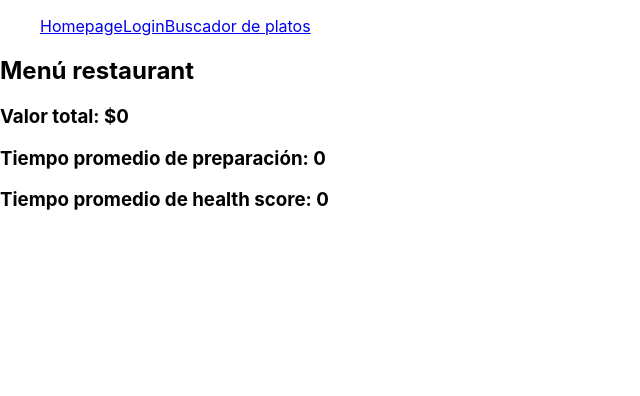
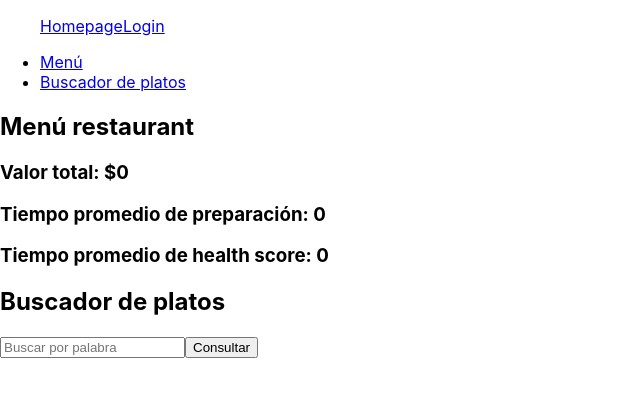
Before and after one commit to vuoso-l/alkemy-react-challenge, a React (Create React App) app: page / in a window 1280 px wide. Shown: the top 396 px of the page, without its empty margins (0-640 px from the left). Built offline with nearby package versions, Linux system fonts and the light colour scheme; sample sign-in values are in the browser's storage.

Commit message:
Modified routes

```diff
--- a/package.json
+++ b/package.json
@@ -14,8 +14,7 @@
     "react-router-dom": "^6.2.1",
     "react-scripts": "5.0.0",
     "sweetalert2": "^11.4.0",
-    "web-vitals": "^2.1.4",
-    "yup": "^0.32.11"
+    "web-vitals": "^2.1.4"
   },
   "scripts": {
     "start": "react-scripts start",
--- a/src/components/Header.js
+++ b/src/components/Header.js
@@ -7,7 +7,6 @@ const Header = () => {
       <ul>
         <Link to={"/"}>Homepage</Link>
         <Link to={"/login"}>Login</Link>
-        <Link to={"/buscar-platos"}>Buscador de platos</Link>
       </ul>
     </div>
   );
--- a/src/components/ProjectRoutes.js
+++ b/src/components/ProjectRoutes.js
@@ -3,7 +3,6 @@ import { Routes, Route } from "react-router-dom";
 import Error404 from "../pages/Error404";
 import Homepage from "../pages/Homepage";
 import Login from "../pages/Login";
-import DishSearcher from "../pages/DishSearcher";
 import PrivateRoute from "./PrivateRoute";
 import { PlateProvider } from "../context/PlateContext";
 import { MenuProvider } from "../context/MenuContext";
@@ -16,7 +15,6 @@ const ProjectRoutes = () => {
           <Routes>
             <Route path="/" element={<PrivateRoute />}>
               <Route path="/" element={<Homepage />} />
-              <Route path="/buscar-platos" element={<DishSearcher />} />
             </Route>
             <Route path="/login" element={<Login />} />
             <Route path="*" element={<Error404 />} />
--- a/src/pages/DishSearcher.js
+++ /dev/null
@@ -1,29 +0,0 @@
-import React, { useContext } from "react";
-import Header from "../components/Header";
-import MenuProduct from "../components/MenuProduct";
-import SearcherForm from "../components/SearcherForm";
-import MenuContext from "../context/MenuContext";
-import PlateContext from "../context/PlateContext";
-
-const DishSearcher = () => {
-  const { plate } = useContext(PlateContext);
-  const { addMenuItem } = useContext(MenuContext);
-
-  return (
-    <div>
-      <Header />
-      <h2>Buscador de platos</h2>
-      <SearcherForm />
-      {plate.map((item) => {
-        return (
-          <>
-            <MenuProduct props={item} />
-            <button onClick={() => addMenuItem(item)}>Agregar</button>
-          </>
-        );
-      })}
-    </div>
-  );
-};
-
-export default DishSearcher;
--- a/src/pages/Homepage.js
+++ b/src/pages/Homepage.js
@@ -1,23 +1,26 @@
-import React, { useContext } from "react";
+import React from "react";
 import Header from "../components/Header";
-import MenuProduct from "../components/MenuProduct";
-import MenuContext from "../context/MenuContext";
+import Menu from "../components/Menu";
+import DishSearcher from "../components/DishSearcher";
 
 const Homepage = () => {
-  const { menu } = useContext(MenuContext);
-
   return (
     <div>
       <Header />
-      <h2>Menú restaurant</h2>
-      <h3>Valor total: ${menu.amount}</h3>
-      <h3>Tiempo promedio de preparación: {menu.cookingAverage}</h3>
-      <h3>Tiempo promedio de health score: {menu.healthScoreAverage}</h3>
-      {menu.menuProducts.map((item) => (
-        <MenuProduct
-          props={item}
-        />
-      ))}
+      <ul>
+        <li>
+          <a href="#menu">Menú</a>
+        </li>
+        <li>
+          <a href="#searcher">Buscador de platos</a>
+        </li>
+      </ul>
+      <section id="menu">
+        <Menu />
+      </section>
+      <section id="searcher">
+        <DishSearcher />
+      </section>
     </div>
   );
 };
```
Also changed, not shown: 1 other file (tests, documents, lock files or other folders).
